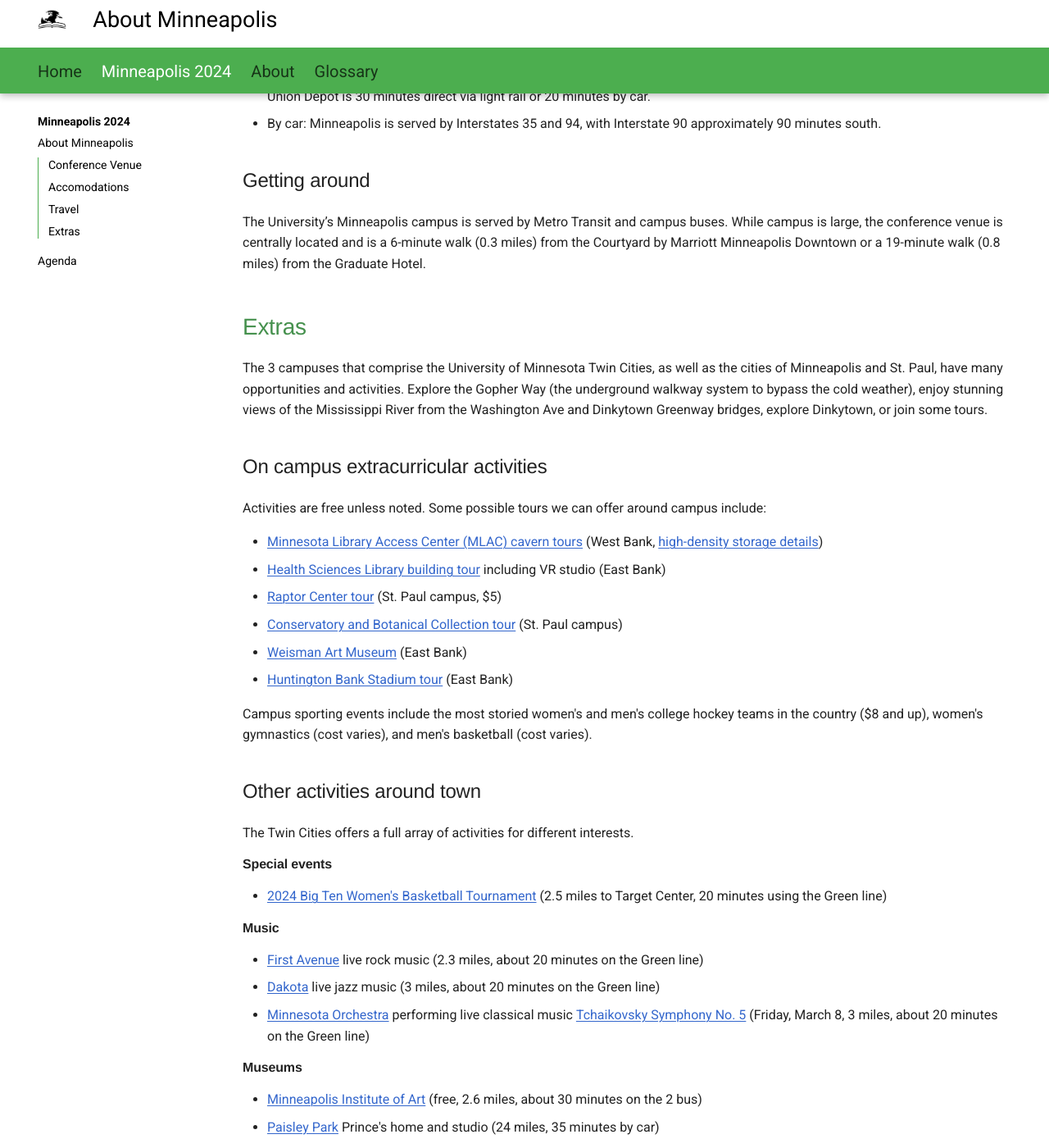
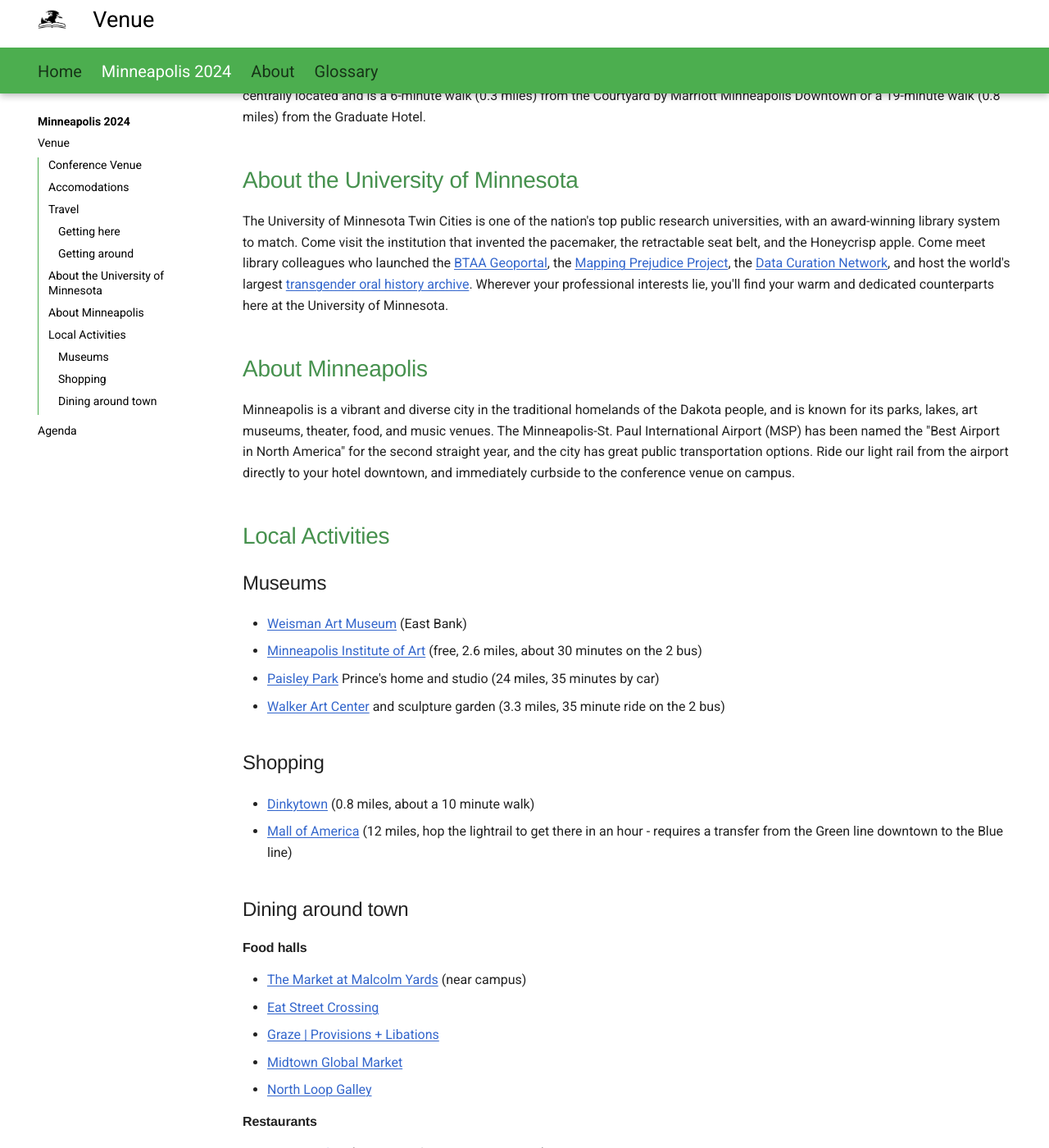
Before and after one commit to geo4lib/geo4libcamp-website, an MkDocs documentation site: the page built from docs/2024/index.md, in a window 1280 px wide and 1400 px high, scrolled down 1158 px. Shown: the whole window at 82% size. Built offline with MkDocs 1.6.1 and Material for MkDocs 9.7.7, drawn with Linux system fonts in a browser that asks for light colours; some of the changed text lies outside the part shown.

Commit message:
2024 updates

```diff
--- a/docs/2024/index.md
+++ b/docs/2024/index.md
@@ -1,12 +1,10 @@
-# Minneapolis 2024
+# Geo4LibCamp 2024: University of Minnesota Twin Cities - Minneapolis
 
-The University of Minnesota Twin Cities is one of the nation's top public research universities, with an award-winning library system to match. The University of Minnesota Libraries are excited to host the first Geo4LibCamp in the midwest. Come visit the institution that invented the pacemaker, the retractable seat belt, and the Honeycrisp apple. Come meet library colleagues who launched the [BTAA Geoportal](https://geo.btaa.org), the [Mapping Prejudice Project](https://mappingprejudice.umn.edu), the [Data Curation Network](https://datacurationnetwork.org), and host the world's largest transgender oral history archive. Wherever your professional interests lie, you'll find your warm and dedicated counterparts here at the University of Minnesota.
-
-Minneapolis is a vibrant and diverse city in the traditional homelands of the Dakota people, and is known for its parks, lakes, art museums, theater, food, and music venues. The Minneapolis-St. Paul International Airport (MSP) has been named the "Best Airport in North America" for the second straight year, and the city has great public transportation options. Ride our light rail from the airport directly to your hotel downtown, and immediately curbside to the conference venue on campus.
+**The University of Minnesota Libraries are excited to host the first Geo4LibCamp held in the midwest!**
 
 ## Conference Venue
 
-The unconference will be held in the [Elmer L. Andersen Library](https://www.lib.umn.edu/spaces/andersen), which is home to the University's Archives and Special Collections Department. Andersen Library is located at the western end of the Washington Avenue Pedestrian Bridge.
+The unconference will be held on the University of Minnesota, Minneapolis campus in the [Elmer L. Andersen Library](https://www.lib.umn.edu/spaces/andersen), which is home to the University's Archives and Special Collections Department. Andersen Library is located at the western end of the Washington Avenue Pedestrian Bridge.
 
 ## Accomodations
 
@@ -19,7 +17,6 @@
 
 	Hotel booking details coming soon.
 
-
 ## Travel
 
 ### Getting here
@@ -31,51 +28,28 @@
 * By car: Minneapolis is served by Interstates 35 and 94, with Interstate 90 approximately 90 minutes south.
 
 ### Getting around
+
 The University’s Minneapolis campus is served by Metro Transit and campus buses. While campus is large, the conference venue is centrally located and is a 6-minute walk (0.3 miles) from the Courtyard by Marriott Minneapolis Downtown or a 19-minute walk (0.8 miles) from the Graduate Hotel.
 
-## Extras
 
-The 3 campuses that comprise the University of Minnesota Twin Cities, as well as the cities of Minneapolis and St. Paul, have many opportunities and activities. Explore the Gopher Way (the underground walkway system to bypass the cold weather), enjoy stunning views of the Mississippi River from the Washington Ave and Dinkytown Greenway bridges, explore Dinkytown, or join some tours.
+## About the University of Minnesota
 
-### On campus extracurricular activities
+The University of Minnesota Twin Cities is one of the nation's top public research universities, with an award-winning library system to match.  Come visit the institution that invented the pacemaker, the retractable seat belt, and the Honeycrisp apple. Come meet library colleagues who launched the [BTAA Geoportal](https://geo.btaa.org), the [Mapping Prejudice Project](https://mappingprejudice.umn.edu), the [Data Curation Network](https://datacurationnetwork.org), and host the world's largest [transgender oral history archive](https://www.lib.umn.edu/collections/special/tretter/transgender-oral-history-project). Wherever your professional interests lie, you'll find your warm and dedicated counterparts here at the University of Minnesota.
 
-Activities are free unless noted. Some possible tours we can offer around campus include:
+## About Minneapolis
 
-*   [Minnesota Library Access Center (MLAC) cavern tours](https://minitex.umn.edu/units/minnesota-library-access-center-mlac) (West Bank, [high-density storage details](https://minitex.umn.edu/services/minnesota-library-storage))
-*   [Health Sciences Library building tour](https://www.continuum.umn.edu/2021/10/a-virtual-tour-of-the-health-sciences-library-and-the-wangensteen-historical-library-of-biology-medicine/) including VR studio (East Bank)
-*   [Raptor Center tour](https://raptor.umn.edu/) (St. Paul campus, $5)
-*   [Conservatory and Botanical Collection tour](https://cbs.umn.edu/conservatory) (St. Paul campus)
+Minneapolis is a vibrant and diverse city in the traditional homelands of the Dakota people, and is known for its parks, lakes, art museums, theater, food, and music venues. The Minneapolis-St. Paul International Airport (MSP) has been named the "Best Airport in North America" for the second straight year, and the city has great public transportation options. Ride our light rail from the airport directly to your hotel downtown, and immediately curbside to the conference venue on campus.
+
+## Local Activities
+
+### Museums
+
 *   [Weisman Art Museum](https://wam.umn.edu/) (East Bank)
-*   [Huntington Bank Stadium tour](https://gophersports.com/sports/2022/10/18/huntington-bank-stadium) (East Bank)
-
-Campus sporting events include the most storied women's and men's college hockey teams in the country ($8 and up), women's gymnastics (cost varies), and men's basketball (cost varies).
-
-### Other activities around town
-
-The Twin Cities offers a full array of activities for different interests.
-
-#### Special events
-
-*   [2024 Big Ten Women's Basketball Tournament](https://www.targetcenter.com/events/detail/2024-big-ten-wbb) (2.5 miles to Target Center, 20 minutes using the Green line)
-
-#### Music
-
-*   [First Avenue](https://first-avenue.com/shows/?start_date=20240304) live rock music (2.3 miles, about 20 minutes on the Green line)
-*   [Dakota](https://www.dakotacooks.com/) live jazz music (3 miles, about 20 minutes on the Green line)
-*   [Minnesota Orchestra](https://www.minnesotaorchestra.org/) performing live classical music [Tchaikovsky Symphony No. 5](https://www.minnesotaorchestra.org/tickets/calendar/classical/tchaikovsky-symphony-no-5/) (Friday, March 8, 3 miles, about 20 minutes on the Green line)
-
-#### Museums
-
 *   [Minneapolis Institute of Art](https://new.artsmia.org/exhibitions) (free, 2.6 miles, about 30 minutes on the 2 bus)
 *   [Paisley Park](https://www.paisleypark.com/) Prince's home and studio (24 miles, 35 minutes by car)
 *   [Walker Art Center](https://walkerart.org/) and sculpture garden (3.3 miles, 35 minute ride on the 2 bus)
 
-#### Theater
-
-*   [Theatre in the Round](https://www.theatreintheround.org/) performing [Silent Sky](https://www.theatreintheround.org/home/season-placeholder/72nd-season/silent/), a play about the astronomer Henrietta Leavitt (0.7 miles, about 5 minutes on the campus bus)
-*   [Guthrie Theater](https://www.guthrietheater.org/) performing [On Beckett](https://www.guthrietheater.org/shows-and-tickets/2023-2024-season/), “a one-man tribute to a literary legend” (1.3 miles, 25 minute walk or 10-15 minute bus ride on the 3, 465, or 475)
-
-#### Shopping
+### Shopping
 
 *   [Dinkytown](https://discoverthecities.com/dinkytown-minneapolis-guide/) (0.8 miles, about a 10 minute walk)
 *   [Mall of America](https://www.mallofamerica.com/) (12 miles, hop the lightrail to get there in an hour - requires a transfer from the Green line downtown to the Blue line)
--- a/mkdocs.yml
+++ b/mkdocs.yml
@@ -27,7 +27,7 @@
   - def_list
   - admonition
   - toc:
-      toc_depth: 2
+      toc_depth: 3
   - pymdownx.details
   - pymdownx.superfences
   - pymdownx.magiclink
@@ -51,7 +51,7 @@
 nav:
   - Home : index.md
   - Minneapolis 2024:
-      - 'About Minneapolis': '2024/index.md'
+      - 'Venue': '2024/index.md'
       - 'Agenda' : '2024/agenda-2024.md'
   - About: about.md
   - Glossary : glossary.md
```
Also changed, not shown: other parts of docs/2024/index.md (+0 -1 lines), docs/2024/agenda-2024.md (+4 -2 lines), site/2020/index.html, site/2021/index.html, site/2022/index.html, site/404.html, site/about/index.html, site/glossary/index.html, site/index.html, 1 other file.
